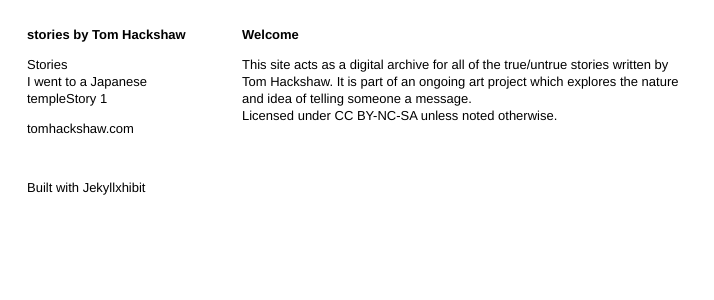
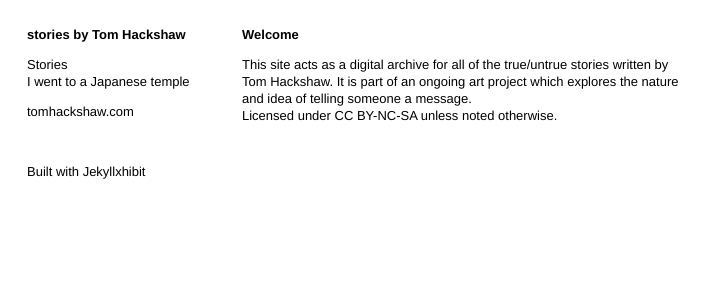
Before and after one commit to virtualnz/testsite, a Jekyll site: the page built from index.md, in a window 1280 px wide. Shown: the top 300 px of the page, without its empty margins (0-714 px from the left). Built offline with Jekyll 4.4.1, drawn with Linux system fonts in a browser that asks for light colours.

Commit message:
Updated 2015-03-19-first-story.md

```diff
--- a/_posts/exhibits/2015-03-19-first-story.md
+++ b/_posts/exhibits/2015-03-19-first-story.md
@@ -2,9 +2,7 @@
 published: true
 layout: default
 category: exhibit
-title:
-  - I went to a Japanese temple
-  - Story 1
+title: I went to a Japanese temple
 section: Stories
 ---
 
```
